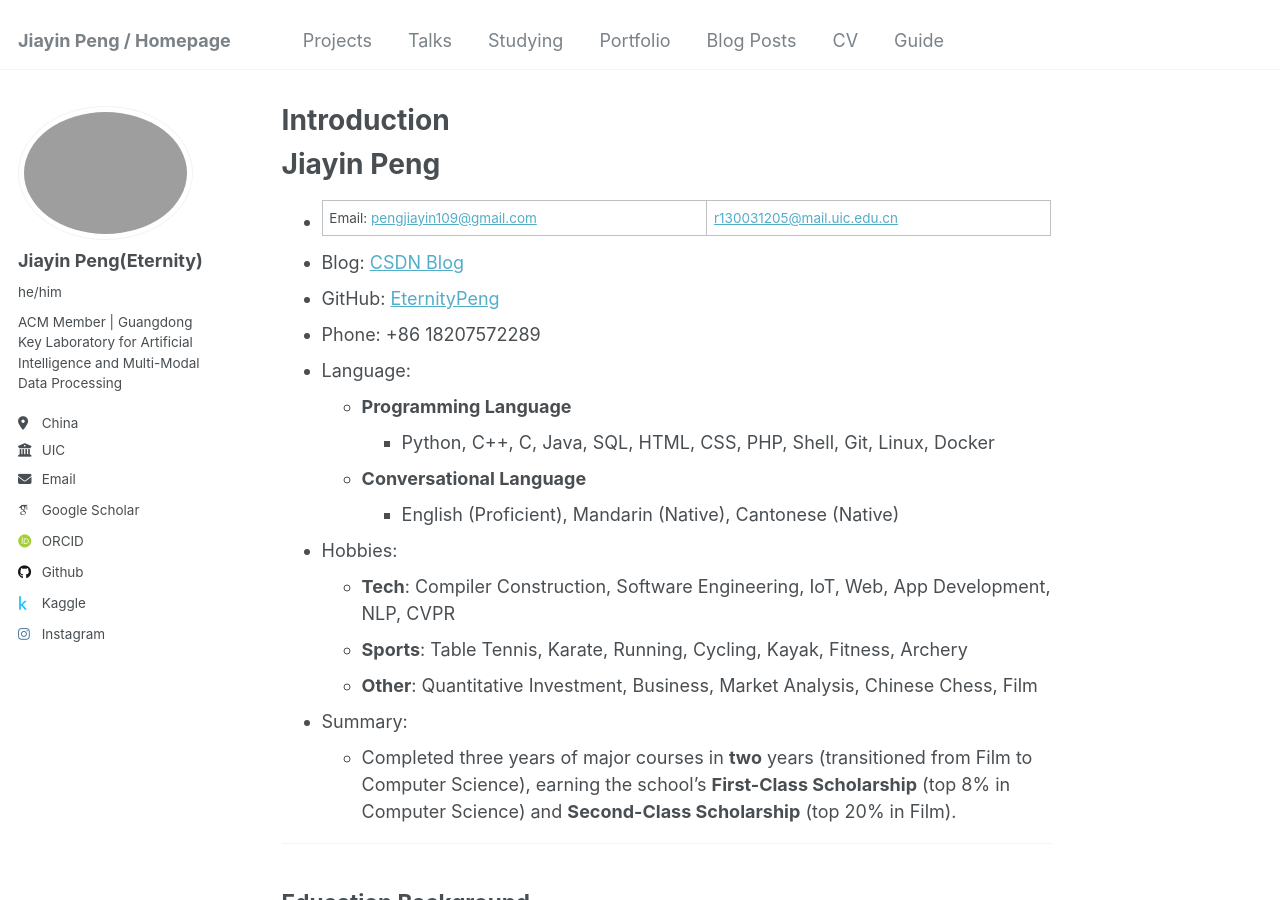
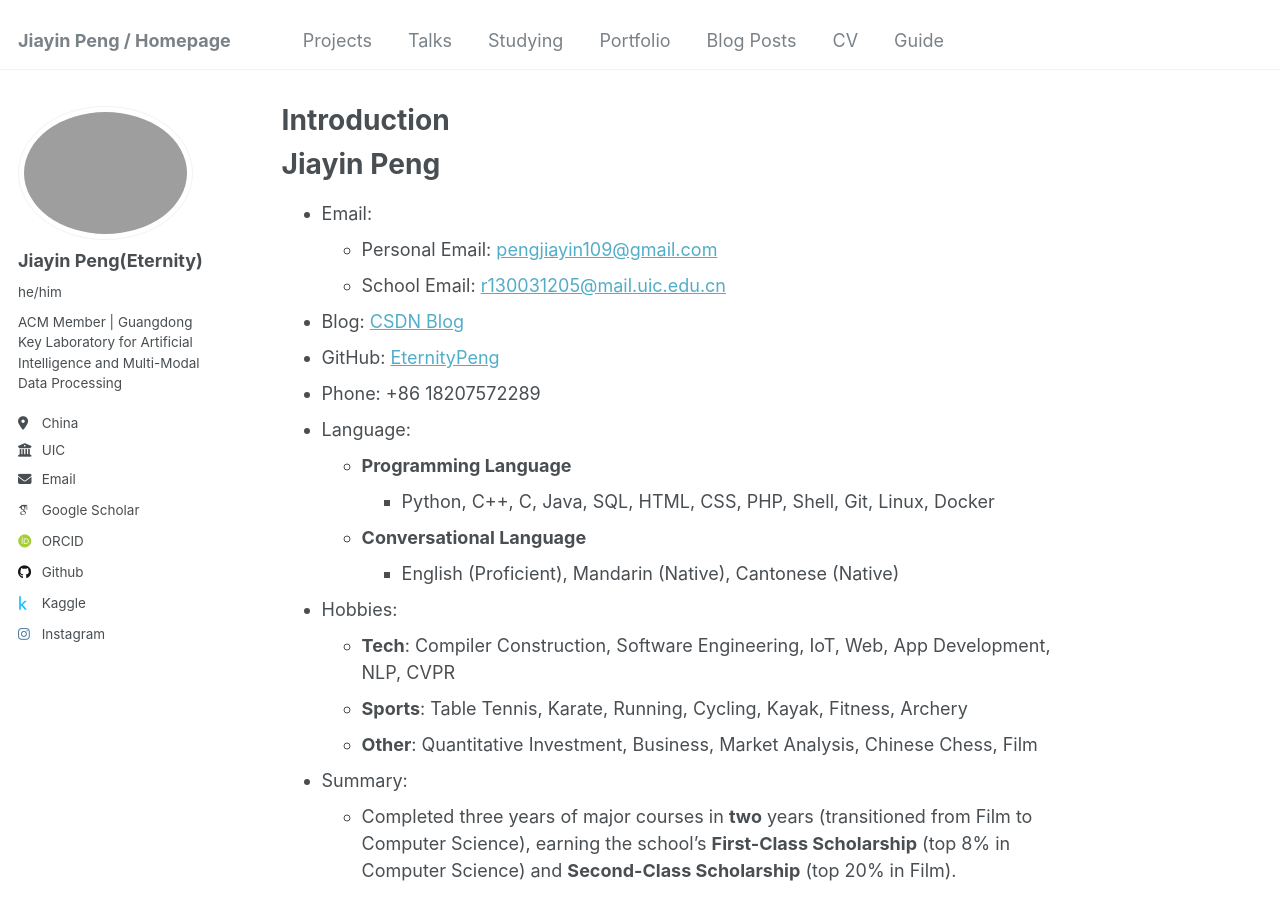
Before and after one commit to EternityPeng/eternitypeng.github.io, a Jekyll site: the page built from _pages/about.md, in a window 1280 px wide and 900 px high. Built offline with Jekyll 4.4.1, drawn with Linux system fonts in a browser that asks for light colours; some web fonts are replaced.

```diff
--- a/_pages/about.md
+++ b/_pages/about.md
@@ -9,7 +9,9 @@ redirect_from:
 
 # Jiayin Peng
 
-- Email: [pengjiayin109@gmail.com](mailto:pengjiayin109@gmail.com) | [r130031205@mail.uic.edu.cn](mailto:r130031205@mail.uic.edu.cn)
+- Email:
+  - Personal Email: [pengjiayin109@gmail.com](mailto:pengjiayin109@gmail.com)
+  - School Email: [r130031205@mail.uic.edu.cn](mailto:r130031205@mail.uic.edu.cn)
 - Blog: [CSDN Blog](https://blog.csdn.net/p213100)
 - GitHub: [EternityPeng](https://github.com/EternityPeng)
 - Phone: +86 18207572289
```
